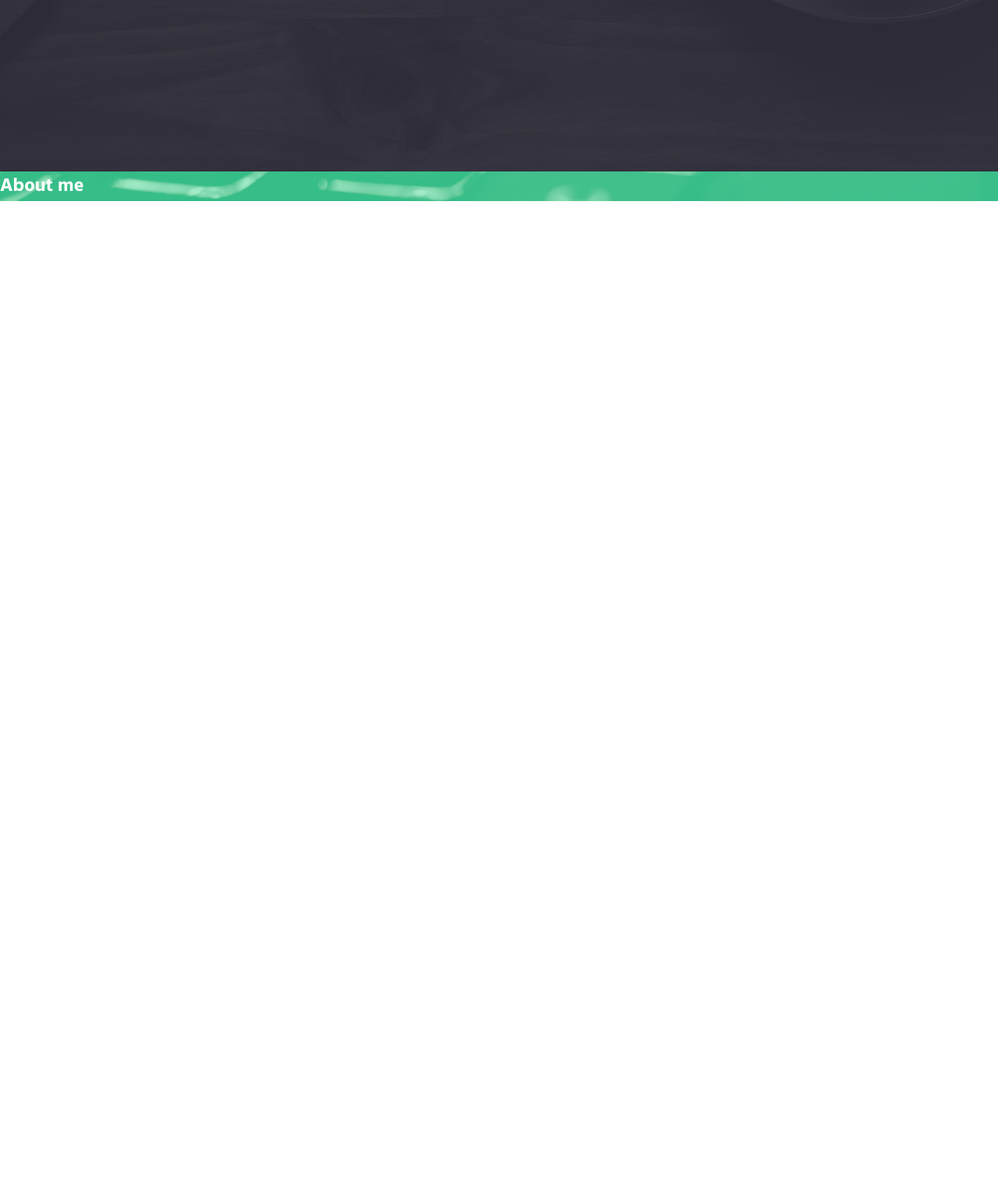
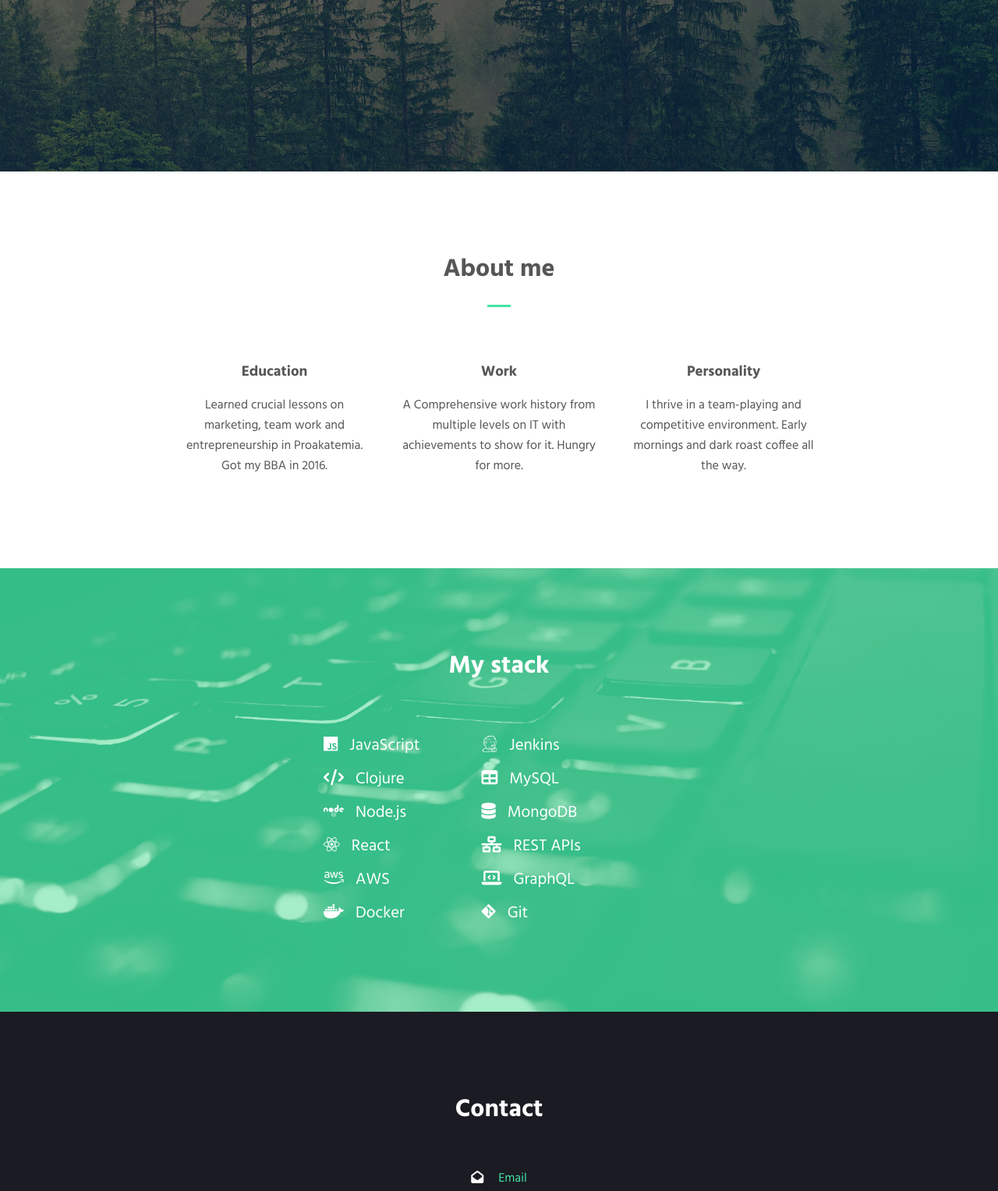
Before and after one commit to parssinen/portfolio, a plain HTML site: page index.html in a window 1280 px wide. Shown: the part 500-2028 px from the top of the page at 78% size. Before the commit the page ends 800 px from the top, so only its background shows below. Drawn offline with Linux system fonts and the light colour scheme.

Commit message:
completes basic template, adds fa icons

```diff
--- a/index.html
+++ b/index.html
@@ -8,7 +8,7 @@
       href="https://fonts.googleapis.com/css?family=Hind:300,400,700&display=swap"
       rel="stylesheet"
     />
-
+    <script src="https://kit.fontawesome.com/529f62a947.js"></script>
     <link rel="stylesheet" href="styles.css" />
     <title>Lauri Nuotio</title>
   </head>
@@ -28,8 +28,62 @@
           </div>
         </div>
       </section>
-      <section class="about">
+      <section class="about block">
+        <!-- <div class="headshot"></div> -->
         <h2>About me</h2>
+        <section class="info-blobs">
+          <div class="third">
+            <h3>Education</h3>
+            <p>
+              Learned crucial lessons on marketing, team work and
+              entrepreneurship in Proakatemia. Got my BBA in 2016.
+            </p>
+          </div>
+          <div class="third">
+            <h3>Work</h3>
+            <p>
+              A Comprehensive work history from multiple levels on IT with
+              achievements to show for it. Hungry for more.
+            </p>
+          </div>
+          <div class="third">
+            <h3>Personality</h3>
+            <p>
+              I thrive in a team-playing and competitive environment. Early
+              mornings and dark roast coffee all the way.
+            </p>
+          </div>
+        </section>
+      </section>
+      <section class="skills block">
+        <h2>My stack</h2>
+        <section class="skill-blobs">
+          <div class="half">
+            <div class="skill-item"><i class="fab fa-js"></i>JavaScript</div>
+            <div class="skill-item"><i class="fas fa-code"></i>Clojure</div>
+            <div class="skill-item"><i class="fab fa-node"></i>Node.js</div>
+            <div class="skill-item"><i class="fab fa-react"></i>React</div>
+            <div class="skill-item"><i class="fab fa-aws"></i>AWS</div>
+            <div class="skill-item"><i class="fab fa-docker"></i>Docker</div>
+          </div>
+          <div class="half">
+            <div class="skill-item"><i class="fab fa-jenkins"></i>Jenkins</div>
+            <div class="skill-item"><i class="fas fa-table"></i>MySQL</div>
+            <div class="skill-item"><i class="fas fa-database"></i>MongoDB</div>
+            <div class="skill-item">
+              <i class="fas fa-network-wired"></i>REST APIs
+            </div>
+            <div class="skill-item">
+              <i class="fas fa-laptop-code"></i>GraphQL
+            </div>
+            <div class="skill-item"><i class="fab fa-git-alt"></i>Git</div>
+          </div>
+        </section>
+      </section>
+      <section class="footer block">
+        <h2>Contact</h2>
+        <i class="fas fa-envelope-open"></i>
+        <a href="mailto:lauri@nuot.io">Email</a>
       </section>
     </wrapper>
   </body>
--- a/styles.css
+++ b/styles.css
@@ -2,30 +2,38 @@
   margin: 0;
   padding: 0;
   font-family: 'Hind', sans-serif;
-  color: #fff;
 }
 
 ::selection {
   background: #42e4a4;
 }
 
+section h2 {
+  font-size: 2em;
+  margin-bottom: 50px;
+}
+
 .greener {
   color: #42e4a4;
 }
 
-wrapper {}
+.block {
+  padding: 100px 0;
+}
+
+wrapper {
+  text-align: center;
+  color: #fff;
+}
 
 .title {
-  background: url('images/coffebackdrop.jpg') center center no-repeat;
+  background: url('images/forest-fade.jpg') center center no-repeat;
   width: 100%;
   min-height: 90vh;
   display: flex;
   justify-content: center;
   align-items: center;
-  text-align: center;
 }
-
-.title-inner {}
 
 .title h1 {
   font-size: 3em;
@@ -55,6 +63,85 @@ wrapper {}
 }
 
 .about {
-  background: url('images/greenbackdrop.jpg') center center no-repeat;
+  color: #565656;
+}
+
+.headshot {
+  background: url('images/parstakuva.png') center center no-repeat;
+  background-size: cover;
+  width: 300px;
+  height: 300px;
+  border: 2px solid #565656;
+  border-radius: 50%;
+  margin: 0 auto;
+}
+
+.about h2 {
+  color: #565656;
+}
+
+.about h2::after {
+  display: block;
+  background-color: #42e4a4;
+  width: 30px;
+  height: 3px;
+  content: '';
+  margin: 20px auto;
+}
+
+.third {
+  width: 28%;
+  padding: 2%;
+}
+
+.info-blobs {
+  display: flex;
+  justify-content: center;
+  color: #565656;
+  max-width: 900px;
+  margin: 0 auto;
+}
+
+.info-blobs h3 {
+  margin-bottom: 15px;
+}
+
+.skills {
+  background: url('images/greenbackdrop.jpg') fixed center center no-repeat;
   background-size: cover;
 }
+
+.skill-blobs {
+  display: flex;
+  max-width: 450px;
+  margin: 0 auto;
+}
+
+.skill-blobs i {
+  margin-right: 15px;
+}
+
+.skill-item {
+  margin: 10px 0;
+  text-align: left;
+  font-size: 1.3em;
+}
+
+.half {
+  width: 45%;
+  text-align: center;
+}
+
+.footer {
+  background-color: #1b1b23;
+  color: #fff;
+}
+
+.footer a {
+  color: #42e4a4;
+  text-decoration: none;
+}
+
+.footer i {
+  margin-right: 15px;
+}
```
Also changed, not shown: images/forest-fade.jpg (added).
